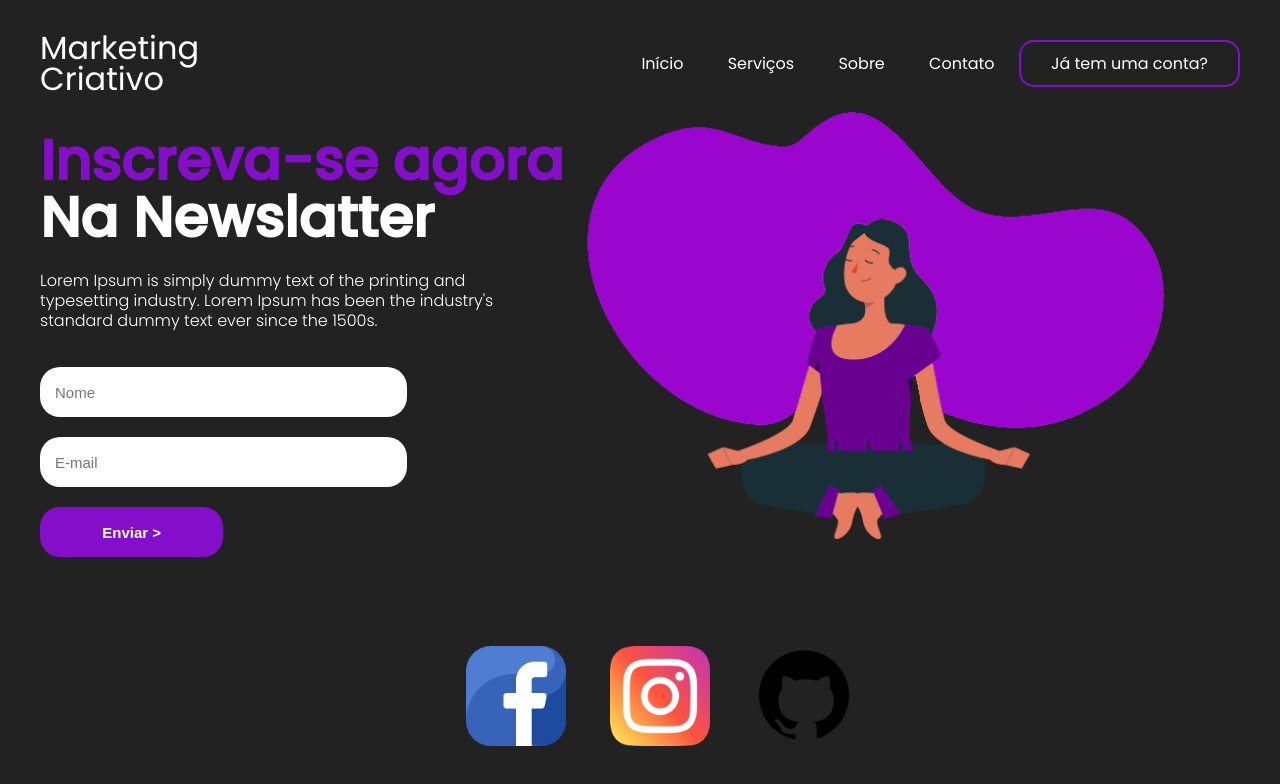
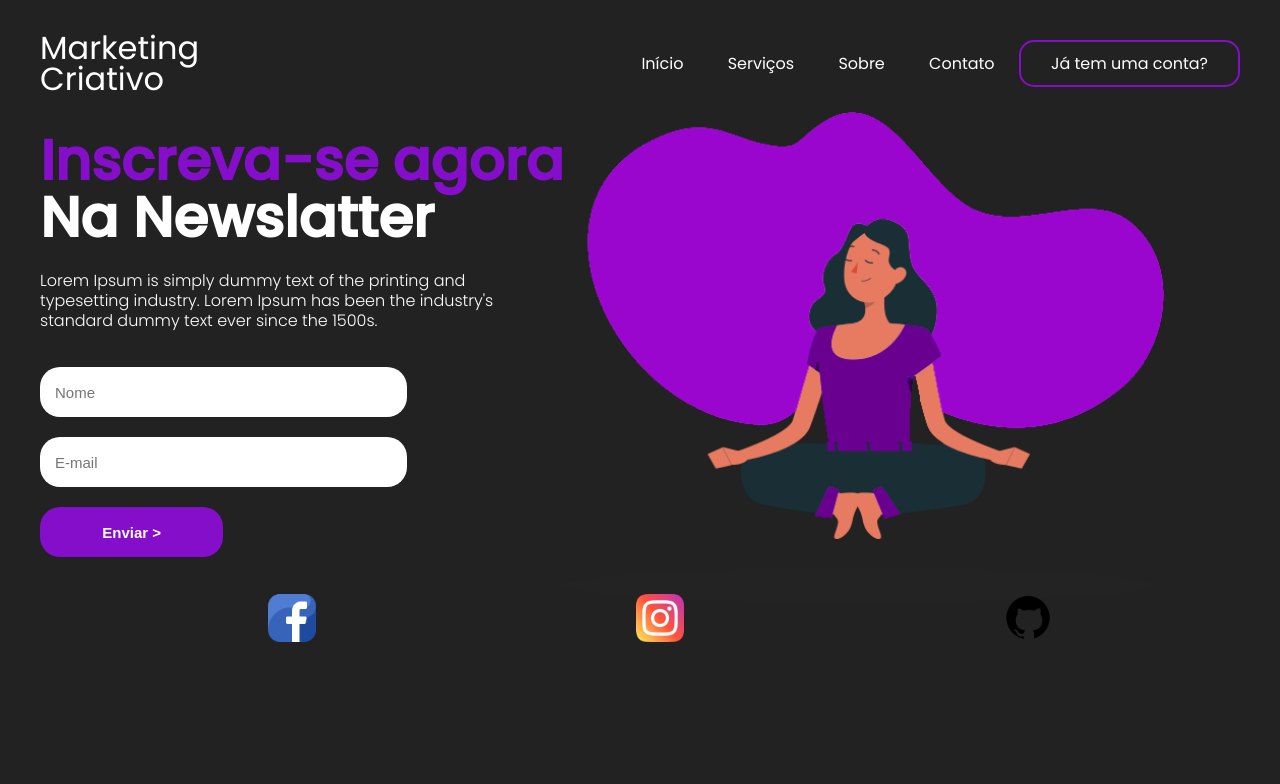
Before and after one commit to MellonFive/Landing-Page-HTML-CSS, a plain HTML site: page index.html in a window 1280 px wide. Drawn offline with Linux system fonts and the light colour scheme.

Commit message:
Melhorando projeto

```diff
--- a/index.html
+++ b/index.html
@@ -45,7 +45,7 @@
     </main>
 
     <footer>
-        <ul>
+        <ul class="ul-social-media">
             <li><a href="https://www.facebook.com/felipe.castellimellao"><img  class="social-media" src="components/images/facebook.png" alt="Logo Facebook"></a></li>
             <li><a href="https://www.instagram.com/mellonfive/"><img  class="social-media" src="components/images/instagram.png" alt="Logo Instagram"></a></li>
             <li><a href="https://github.com/MellonFive/Landing-Page-HTML-CSS"><img  class="social-media" src="components/images/github.png" alt="Logo Github"></a></li>
--- a/styles/style.css
+++ b/styles/style.css
@@ -103,9 +103,25 @@ input {
 }
 
 footer {
-    text-align: center;
+    box-sizing: border-box;
+}
+
+footer .ul-social-media {
+    display: flex;
+    justify-content: center;
+    margin-top: -1rem;
+}
+
+footer .ul-social-media li {
+    margin: 0 10rem;
 }
 
 .social-media {
-    width: 100px;
+    width: 3rem;
+    transition: .1s;
 }
+
+.social-media:hover {
+    width: 3.5rem;
+    transform: scale(1.4);
+}
```
